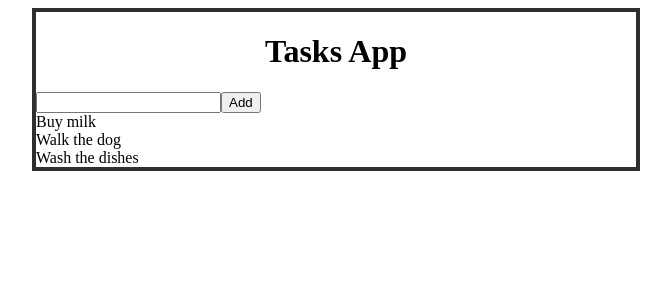
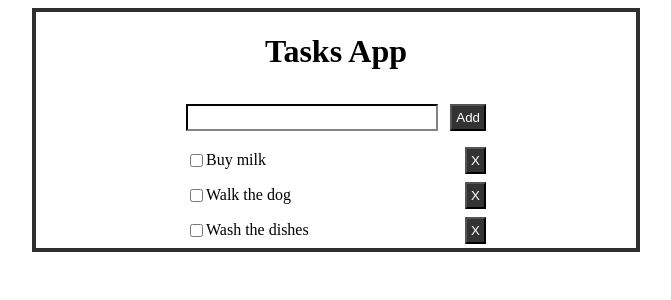
Before and after one commit to NidzaJov/vezbe-repo, a Vue app in the folder VueVezbe/tasks-app/: page / in a window 1280 px wide. Shown: the top 300 px of the page, without its empty margins (304-975 px from the left). Built offline with nearby package versions, Linux system fonts and the light colour scheme.

Commit message:
Add button, deleting, slot, stop/capture

```diff
--- a/VueVezbe/tasks-app/src/App.vue
+++ b/VueVezbe/tasks-app/src/App.vue
@@ -33,7 +33,7 @@
   methods: {
     addTaskHandler(info) {
       const newTask = { id: generateId(), text: info.text, done: false };
-      this.taskData.push(newTask);
+      this.tasksData.push(newTask);
     },
   },
 };
@@ -46,6 +46,9 @@
   width: 600px;
   border: 4px solid $border-color;
   margin: auto;
+  display: flex;
+  flex-direction: column;
+  align-items: center;
 
   .title {
     text-align: center;
--- /dev/null
+++ b/VueVezbe/tasks-app/src/components/MyButton.vue
@@ -0,0 +1,35 @@
+<template>
+    <button class="task-button ps" @click="emitClick">
+        <slot>Submit</slot>
+    </button>
+</template>
+
+<script>
+export default {
+  name: 'MyButton',
+  props: {
+    stop: {
+      type: Boolean,
+      default: false,
+    },
+  },
+  methods: {
+    emitClick($event) {
+      if (this.stop) {
+        $event.stopPropagation();
+      }
+      this.$emit('click');
+    },
+  },
+};
+</script>
+
+<style lang="scss" scoped>
+@import "../styles/variables.scss";
+
+.task-button{
+    margin-left: $padding-l;
+    background-color: $text-color;
+    color: white;
+}
+</style>
--- a/VueVezbe/tasks-app/src/components/SingleTask.vue
+++ b/VueVezbe/tasks-app/src/components/SingleTask.vue
@@ -1,20 +1,62 @@
 <template>
-    <div class="single-task">
+    <div class="single-task ps" @click="toggleDone">
+      <input type="checkbox" class="check-box" v-model="task.done"/>
+      <span class="text" :class="spanClass">
         {{task.text}}
+      </span>
+      <my-button class="delete" @click="handleDelete" :stop="true">X</my-button>
         </div>
 </template>
 
 <script>
+import MyButton from './MyButton.vue';
+
 export default {
   name: 'SingleTask',
+  components: {
+    MyButton,
+  },
   props: {
     task: {
       type: Object,
     },
   },
+  methods: {
+    toggleDone() {
+      this.task.done = !this.task.done;
+    },
+    handleDelete() {
+      this.$emit('delete', this.task.id);
+    },
+  },
+  computed: {
+    spanClass() {
+      return {
+        'is-checked': this.task.done,
+      };
+    },
+  },
 };
 </script>
 
-<style lang="less" scoped>
+<style lang="scss" scoped>
+@import "../styles/variables.scss";
+
+.single-task {
+  width: $default-width;
+  cursor: pointer;
+  display: flex;
+  align-items: center;
+
+    .checkbox {
+      margin-right: $padding-l;
+    }
+    .text {
+      flex-grow: 1;
+    }
+}
+.is-checked{
+  text-decoration: line-through;
+}
 
 </style>
--- a/VueVezbe/tasks-app/src/components/TaskForm.vue
+++ b/VueVezbe/tasks-app/src/components/TaskForm.vue
@@ -1,13 +1,18 @@
 <template>
-    <div class="task-form">
-      <input type="text" v-model="taskText">
-      <button @click="addTaskHandler">Add</button>
+    <div class="task-form pl">
+      <input type="text" class="task-text ps" v-model="taskText" @keyup.enter = "addTaskHandler">
+      <my-button @click="addTaskHandler">Add</my-button>
     </div>
 </template>
 
 <script>
+import MyButton from './MyButton.vue';
+
 export default {
   name: 'TaskForm',
+  components: {
+    MyButton,
+  },
   data() {
     return {
       taskText: '',
@@ -16,11 +21,24 @@
   methods: {
     addTaskHandler() {
       this.$emit('add-task', { text: this.taskText });
+      this.taskText = '';
     },
   },
 };
 </script>
 
-<style lang="less" scoped>
+<style lang="scss" scoped>
+@import "../styles/variables.scss";
+
+.task-form {
+  width: $default-width;
+  display: flex;
+  justify-content: space-between;
+  .task-text {
+    color: $text-color;
+    border-color: $border-color;
+    flex-grow: 1;
+  }
+}
 
 </style>
--- a/VueVezbe/tasks-app/src/components/TaskList.vue
+++ b/VueVezbe/tasks-app/src/components/TaskList.vue
@@ -1,6 +1,6 @@
 <template>
 <div class="task-list">
-  <single-task v-for="task in tasks" :key="task.id" :task="task"/>
+  <single-task v-for="task in tasks" :key="task.id" :task="task" @delete="deleteTask"/>
 </div>
 
 </template>
@@ -17,6 +17,14 @@
       type: Array,
     },
   },
+  methods: {
+    deleteTask(taskId) {
+      const taskIdx = this.tasks.findIndex((t) => t.id === taskId);
+      if (taskIdx >= 0) {
+        this.tasks.splice(taskIdx, 1);
+      }
+    },
+  },
 };
 </script>
 
--- a/VueVezbe/tasks-app/src/styles/variables.scss
+++ b/VueVezbe/tasks-app/src/styles/variables.scss
@@ -3,3 +3,4 @@
 $background-color: #cccccc;
 $padding-s: 4px;
 $padding-l: $padding-s * 3;
+$default-width: 300px;
```
